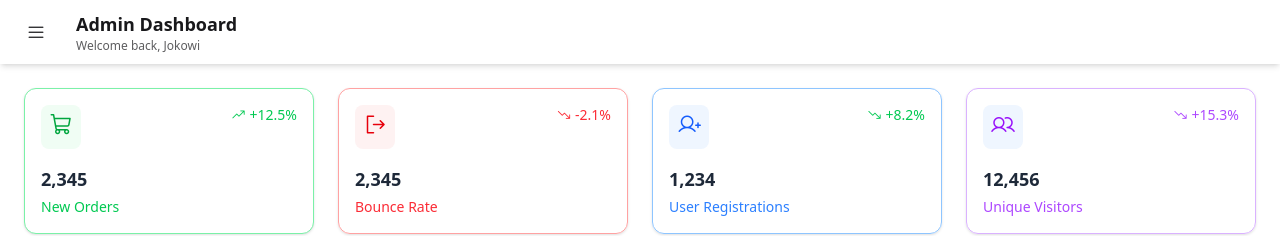
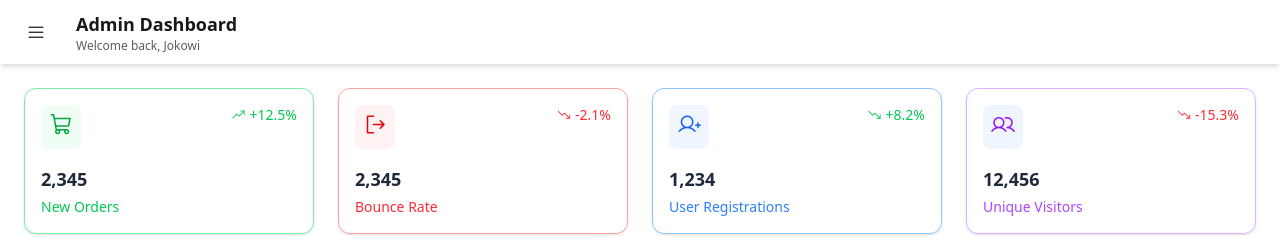
Before and after one commit to skript023/admin-quantum, a Vue app: page /home in a window 1280 px wide. Shown: the top 236 px of the page. Built offline with nearby package versions, Linux system fonts and the light colour scheme; no server answers.

Commit message:
fix design and need to connect it with backend

```diff
--- a/src/components/Home.vue
+++ b/src/components/Home.vue
@@ -17,7 +17,9 @@
                     </div>
                 </div>
 
-                <ul class="menu space-y-1">
+                <div class="mt-8">
+                    <p class="text-xs text-gray-500 font-semibold mb-2">NAVIGATION</p>
+                    <ul class="menu space-y-1 w-full">
                         <li><a class="active"><i class="ph ph-gauge mr-2"></i> Dashboard</a></li>
                         <li><a><i class="ph ph-chart-bar mr-2"></i> Analytics</a></li>
                         <li><a><i class="ph ph-users mr-2"></i> Users</a></li>
@@ -25,9 +27,10 @@
                         <li><a><i class="ph ph-chat-circle-text mr-2"></i> Messages</a></li>
                         <li><a><i class="ph ph-calendar-blank mr-2"></i> Calendar</a></li>
                     </ul>
+                </div>
 
                 <!-- Quick Actions -->
-                <div class="mt-8">
+                <!-- <div class="mt-8">
                     <p class="text-sm font-semibold mb-2">QUICK ACTIONS</p>
                     <div class="grid grid-cols-2 gap-2">
                     <button class="btn btn-sm btn-outline"><i class="ph ph-file-plus mr-1"></i> New</button>
@@ -35,10 +38,11 @@
                     <button class="btn btn-sm btn-outline"><i class="ph ph-paper-plane-right mr-1"></i> Send</button>
                     <button class="btn btn-sm btn-outline"><i class="ph ph-warning mr-1"></i> Alert</button>
                     </div>
-                </div>
+                </div> -->
 
                 <!-- System Status -->
                 <div class="mt-8">
+                    <div class="divider"></div>
                     <p class="text-xs text-gray-500 font-semibold mb-5">SYSTEM STATUS</p>
                     <ul class="space-y-3">
                         <li class="flex justify-between items-center">
@@ -67,10 +71,8 @@
                         </li>
                     </ul>
                 </div>
-            </div>
-
-            <!-- Recent Activities -->
                 <div class="mt-8">
+                    <div class="divider"></div>
                     <p class="text-xs text-gray-500 font-semibold mb-5">RECENT ACTIVITIES</p>
                     <ul class="space-y-4">
                         <li class="flex items-start space-x-2">
@@ -117,6 +119,9 @@
                         </li>
                     </ul>
                 </div>
+            </div>
+            <!-- Recent Activities -->
+
             <!-- USER PROFILE -->
             <div class="mt-6 border-t pt-4 min-h-full min-w-full">
                 <div class="flex items-center space-x-3">
@@ -228,8 +233,8 @@
                             </div>
 
                             <!-- Growth indicator -->
-                            <div class="flex items-center text-purple-500 text-sm font-medium">
-                            <i class="ph ph-trend-down mr-1"></i> +15.3%
+                            <div class="flex items-center text-red-500 text-sm font-medium">
+                            <i class="ph ph-trend-down mr-1"></i> -15.3%
                             </div>
                         </div>
 
```
Lines whose indentation alone changed are shown as unchanged.
